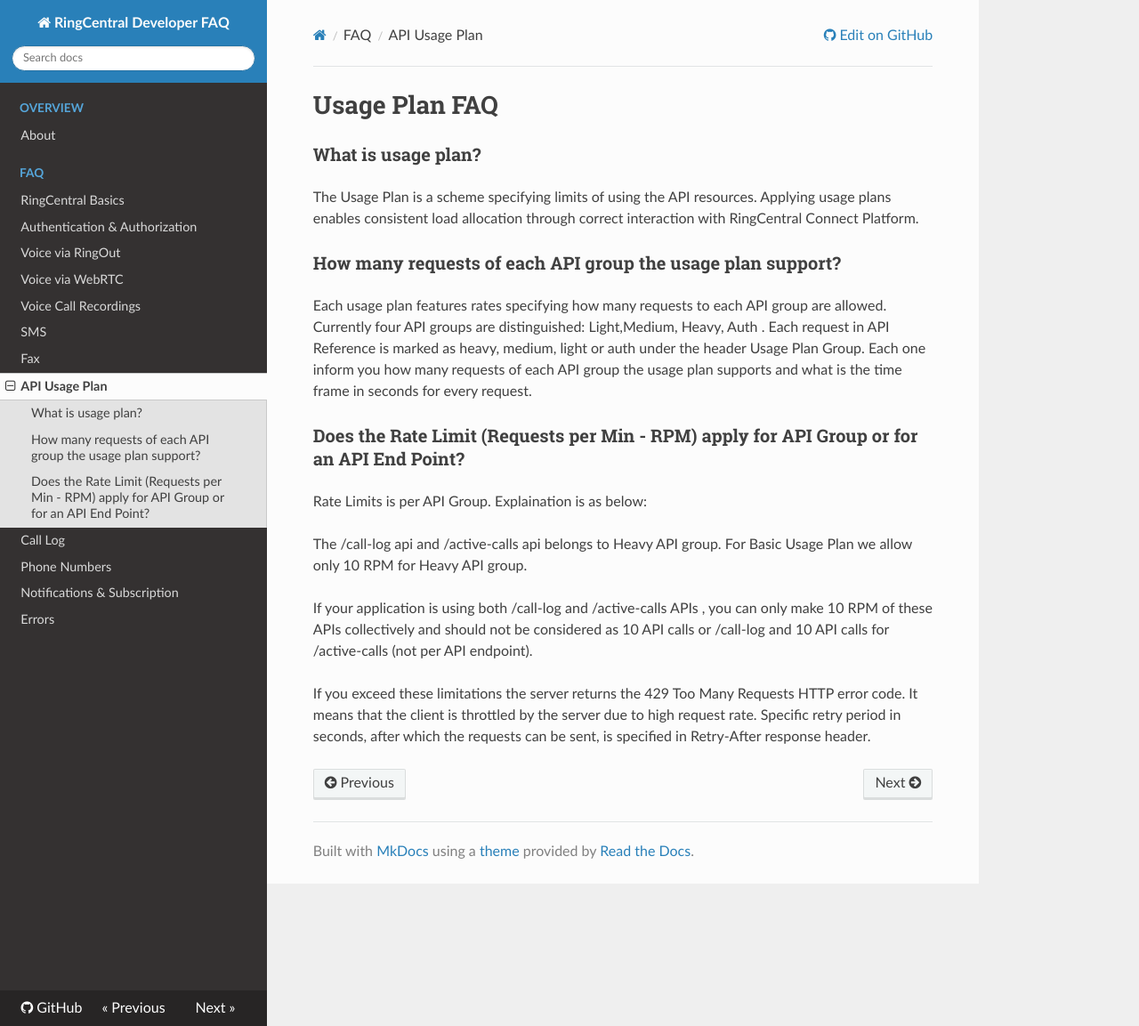
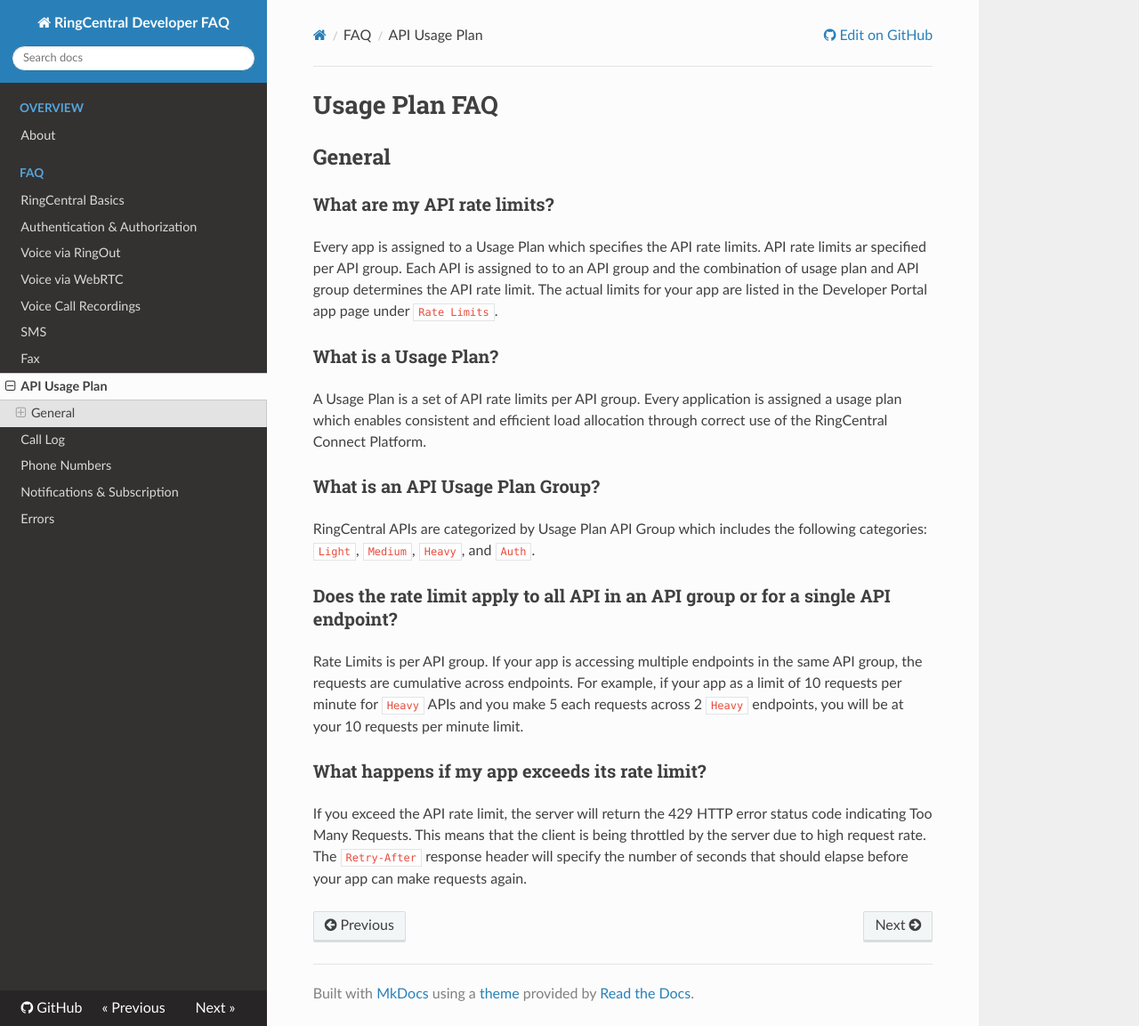
Before and after one commit to ringcentral/ringcentral-faq, an MkDocs documentation site: the page built from docs/api_usage_plan.md, in a window 1280 px wide and 1153 px high. Shown: the whole window at 89% size. Built offline with MkDocs 1.6.1, drawn with Linux system fonts in a browser that asks for light colours; nearby versions of some CDN libraries; old or Windows-style settings are respelled for this version of MkDocs.

Commit message:
update docs

```diff
--- a/docs/api_usage_plan.md
+++ b/docs/api_usage_plan.md
@@ -1,18 +1,23 @@
-#Usage Plan FAQ
+# Usage Plan FAQ
 
-### What is usage plan?
-The Usage Plan is a scheme specifying limits of using the API resources. Applying usage plans enables consistent load allocation through correct interaction with RingCentral Connect Platform.
+## General
 
-### How many requests of each API group the usage plan support?
+### What are my API rate limits?
 
-Each usage plan features rates specifying how many requests to each API group are allowed. Currently four API groups are distinguished: Light,Medium, Heavy, Auth . Each request in API Reference is marked as heavy, medium, light or auth under the header Usage Plan Group. Each one inform you how many requests of each API group the usage plan supports and what is the time frame in seconds for every request.
+Every app is assigned to a Usage Plan which specifies the API rate limits. API rate limits ar specified per API group. Each API is assigned to to an API group and the combination of usage plan and API group determines the API rate limit. The actual limits for your app are listed in the Developer Portal app page under `Rate Limits`.
 
-### Does the  Rate Limit (Requests per Min - RPM) apply for API Group or for an API End Point?
+### What is a Usage Plan?
 
- Rate Limits is per API Group. Explaination is as below:
+A Usage Plan is a set of API rate limits per API group. Every application is assigned a usage plan which enables consistent and efficient load allocation through correct use of the RingCentral Connect Platform.
 
- The /call-log api and  /active-calls api belongs to Heavy API group. For Basic Usage Plan we allow only 10 RPM for Heavy API group.
+### What is an API Usage Plan Group?
 
- If your application is using both /call-log and /active-calls APIs , you can only make 10 RPM of these APIs collectively and should not be considered as 10 API calls or /call-log and 10 API calls for /active-calls (not per API endpoint).
+RingCentral APIs are categorized by Usage Plan API Group which includes the following categories: `Light`, `Medium`, `Heavy`, and `Auth`.
 
-  If you exceed these limitations the server returns the 429 Too Many Requests HTTP error code. It means that the client is throttled by the server due to high request rate. Specific retry period in seconds, after which the requests can be sent, is specified in Retry-After response header.
+### Does the rate limit apply to all API in an API group or for a single API endpoint?
+
+Rate Limits is per API group. If your app is accessing multiple endpoints in the same API group, the requests are cumulative across endpoints. For example, if your app as a limit of 10 requests per minute for `Heavy` APIs and you make 5 each requests across 2 `Heavy` endpoints, you will be at your 10 requests per minute limit.
+
+### What happens if my app exceeds its rate limit?
+
+If you exceed the API rate limit, the server will return the 429 HTTP error status code indicating Too Many Requests. This means that the client is being throttled by the server due to high request rate. The `Retry-After` response header will specify the number of seconds that should elapse before your app can make requests again.
```
Also changed, not shown: README.md (+1 -1 lines), docs/index.md (+1 -0 lines).
